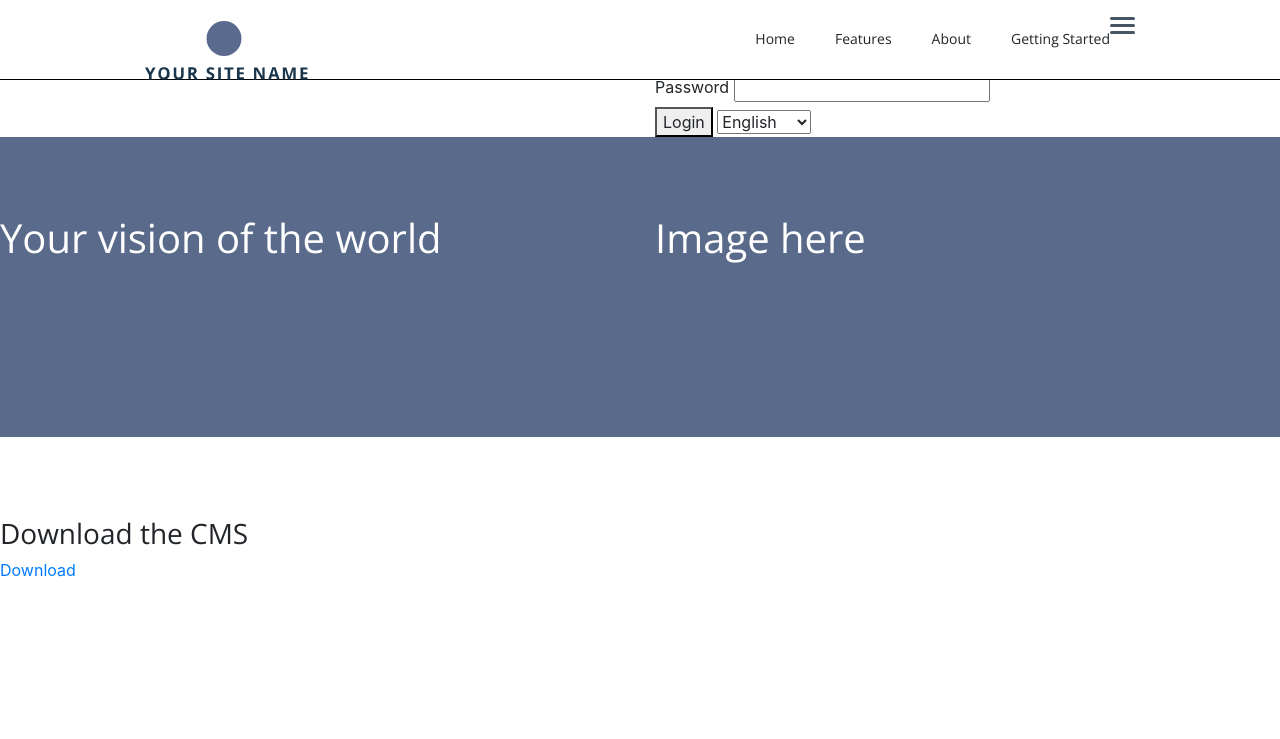
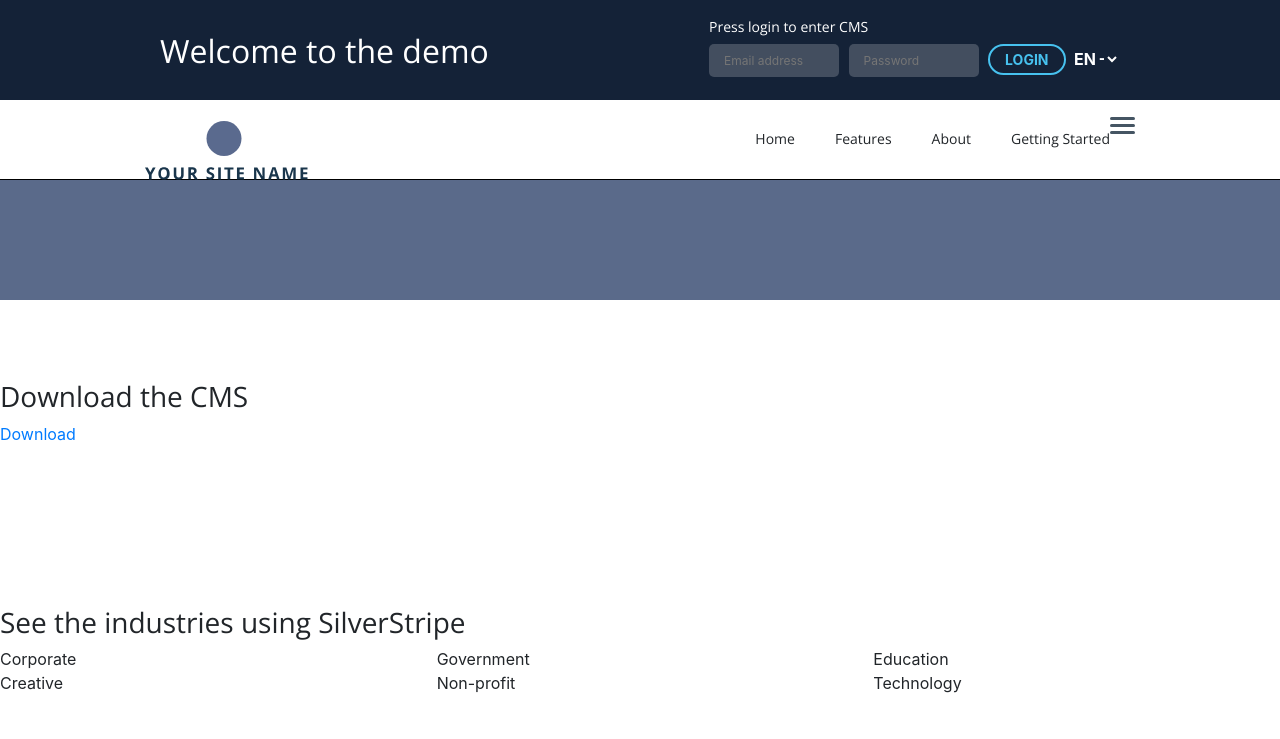
Before and after one commit to newleeland/SilverStripe-Demo, a website: page index.html in a window 1280 px wide. Shown: the top 739 px of the page. Drawn offline with nearby package versions, Linux system fonts and the light colour scheme.

Commit message:
Login bar styling

```diff
--- a/SCSS/layout/_navigation.scss
+++ b/SCSS/layout/_navigation.scss
@@ -1,7 +1,7 @@
 nav{
   height: 80px; // media query 768px
   position: fixed;
-  top: 0;
+  top: 100px;
   transition: border-color 200ms ease-in-out,transform 0.3s cubic-bezier(0.35, -0.25, 0.35, 0);
   background-color: $bg-color-light;
   width: 100%;
--- a/SCSS/main.scss
+++ b/SCSS/main.scss
@@ -12,6 +12,7 @@
 @import "layout/navigation";
 @import "layout/header";
 @import "layout/footer";
+@import "layout/loginbar";
 @import "layout/content";
 
 // Pages
--- a/SCSS/utils/_variables.scss
+++ b/SCSS/utils/_variables.scss
@@ -4,11 +4,15 @@
         $bg-color-light2:#000;
         $bg-color-dark:#455563;
         $bg-color-highlight:#5a6a8a;
+
+        $brand-bg-color-dark:#142237;
+        $brand-color-highlight:#47c2ef;
     //Text colours
         $color-light:#fff;
         $color-light2:#fff;
         $color-dark:#fff;
         $color-highlight:white;
         //$color-highlight2:#fff;
+        $color-brand:white;
 
 //Padding & Layout
--- a/gulpfile.js
+++ b/gulpfile.js
@@ -8,7 +8,7 @@ autoprefixer = require('gulp-autoprefixer');
 
 // Uglifies JS
 gulp.task('scripts', function(){
-  gulp.src('js/*.js')
+  gulp.src('js/**/*.js')
   .pipe(concat('build.js'))
   .pipe(gulp.dest('js/'))
   .pipe(rename('build.min.js'))
@@ -28,7 +28,7 @@ gulp.task('sass', function(){
 
 // Watches JS and SASS
 gulp.task('watch', function(){
-    gulp.watch('js/*.js', ['scripts']);
+    gulp.watch('js/**/*.js', ['scripts']);
     gulp.watch('scss/**/*.scss', ['sass']);
 });
 
--- a/index.html
+++ b/index.html
@@ -15,38 +15,43 @@
 
     <body>
         <!-- CMS Login start -->
+        <section class="login-bar">
             <div class="row">
                 <div class="col-md-6">
-                <h2>Welcome ot the demo</h2>
+                    <h2>Welcome to the demo</h2>
                 </div>
                 <div class="col-md-6">
-                <h4>Press login to enter CMS</h4>
+                    <section class="login-form">
+                        <p>Press login to enter CMS</p>
+                        <form class="form-holder">
                             <fieldset>
                                 <div class="form-item">
                                     <label for="">Email address</label>
-                        <input type="text" name="name" value="">
+                                    <input type="text" name="name" placeholder="Email address" value="">
                                 </div>
-                </fieldset>
-                <fieldset>
                                 <div class="form-item">
                                     <label for="">Password</label>
-                        <input type="text" name="name" value="">
+                                    <input type="text" name="name" placeholder="Password" value="">
                                 </div>
                             </fieldset>
                             <button type="submit" name="button">Login</button>
-                <select class="" name="">
-                    <option value="en" selected>English</option>
-                    <option value="de">Deutsche</option>
-                    <option value="es">Español</option>
-                    <option value="fr">Français</option>
-                    <option value="tm">Māori</option>
-                    <option value="ru">русский</option>
-                    <option value="mi">العربية</option>
-                    <option value="zh">中文</option>
-                    <option value="ja">日本語</option>
+                            <select name="">
+                                <option value="en" selected>EN – English</option>
+                                <option value="de">DE – Deutsche</option>
+                                <option value="es">ES – Español</option>
+                                <option value="fr">FR – Français</option>
+                                <option value="mi">MI – Māori</option>
+                                <option value="ru">RU – русский</option>
+                                <option value="ar">AR – العربية</option>
+                                <option value="zh">ZH – 中文</option>
+                                <option value="ja">JA – 日本語</option>
                             </select>
+                        </form>
+                    </section>
                 </div>
             </div>
+        </section>
+
         <!-- CMS Login end -->
 
 
--- /dev/null
+++ b/scss/layout/_loginbar.scss
@@ -0,0 +1,66 @@
+.login-bar {
+    height: 100px;
+    width: 100%;
+    position: fixed;
+    top: 0;
+    background-color: $bg-color-brand-dark;
+    z-index: 100;
+    color: $color-brand;
+    .row {
+        max-width: 1020px;
+        margin: 0 auto;
+        padding: 0 15px;
+        h2 {
+            padding-top: 32px;
+            font-weight: $regular;
+        }
+    }
+}
+.login-form {
+    float: right;
+    p {
+        margin: 16px 0 7px 0;
+        font-size: 14px;
+
+    }
+}
+
+.form-holder {
+    button {
+        background-color: transparent;
+        border: 2px solid $brand-color-highlight;
+        color: $brand-color-highlight;
+        border-radius: 23px;
+        padding: 3px 15px;
+        font-size: 14px;
+        text-transform: uppercase;
+        font-weight: 700;
+    }
+    select {
+        background-color: transparent;
+        text-transform: uppercase;
+        font-weight: $bold;
+        width: 50px;
+        border: 0;
+
+    }
+}
+fieldset {
+    display: inline-block;
+    .form-item {
+        display: inline-block;
+        label {
+            display: none;
+        }
+        input {
+            background: rgba(white, 0.2);
+            width: 130px;
+            height: 33px;
+            margin: 0 5px 0 0;
+            font-size: 12px;
+            padding: 0 15px;
+            border: 0;
+            border-radius: 5px;
+        }
+    }
+}
```
Also changed, not shown: CSS/main.css. Lines whose indentation alone changed are shown as unchanged.
